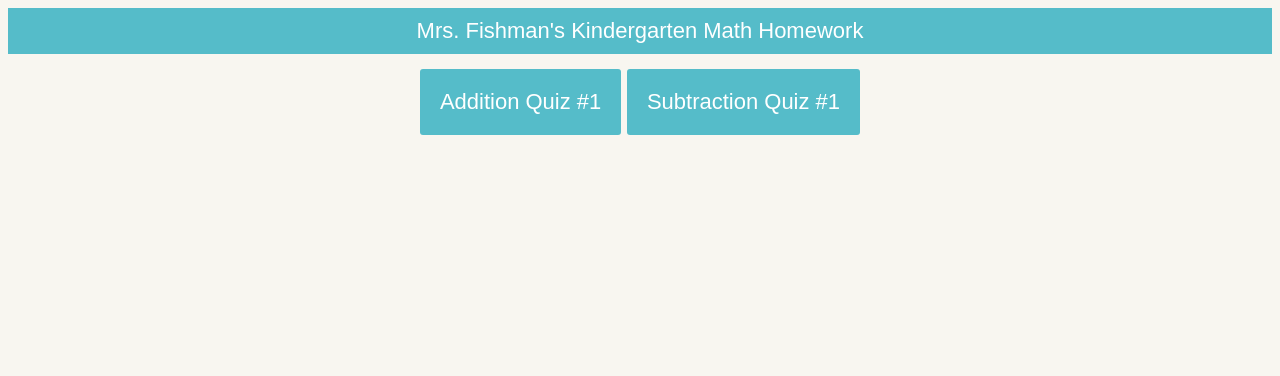
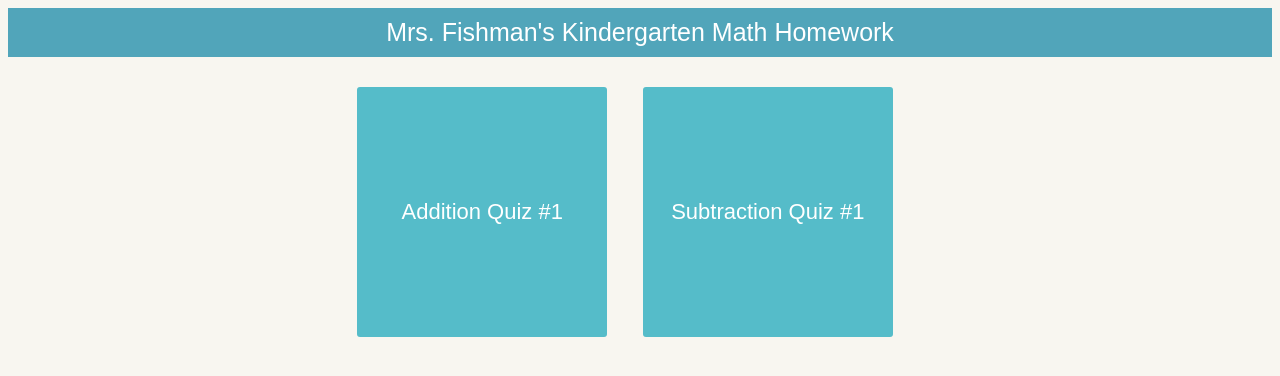
Before and after one commit to aaronekdahl/kinder-math, a plain HTML site: page index.html in a window 1280 px wide. Drawn offline with Linux system fonts and the light colour scheme.

Commit message:
modified home page buttons

```diff
--- a/index.html
+++ b/index.html
@@ -8,8 +8,12 @@
   <body>
     <div class="wrapper">
       <h1 class="home-page">Mrs. Fishman's Kindergarten Math Homework</h1>
-      <a href="addition.html"><button>Addition Quiz #1</button></a>
-      <a href="subtraction.html"><button>Subtraction Quiz #1</button></a>
+      <a href="addition.html"
+        ><button class="select-quiz">Addition Quiz #1</button></a
+      >
+      <a href="subtraction.html"
+        ><button class="select-quiz">Subtraction Quiz #1</button></a
+      >
     </div>
   </body>
 </html>
--- a/main.css
+++ b/main.css
@@ -92,6 +92,15 @@ input[type="radio"] {
 }
 
 .home-page {
-  font-size: 22px;
+  margin: 0;
+  background-color: #51a5ba;
+  font-size: 25px;
   font-weight: 300;
 }
+
+.select-quiz {
+  margin: 30px;
+  margin-left: 0;
+  width: 250px;
+  height: 250px;
+}
```
Also changed, not shown: 1 other file.
